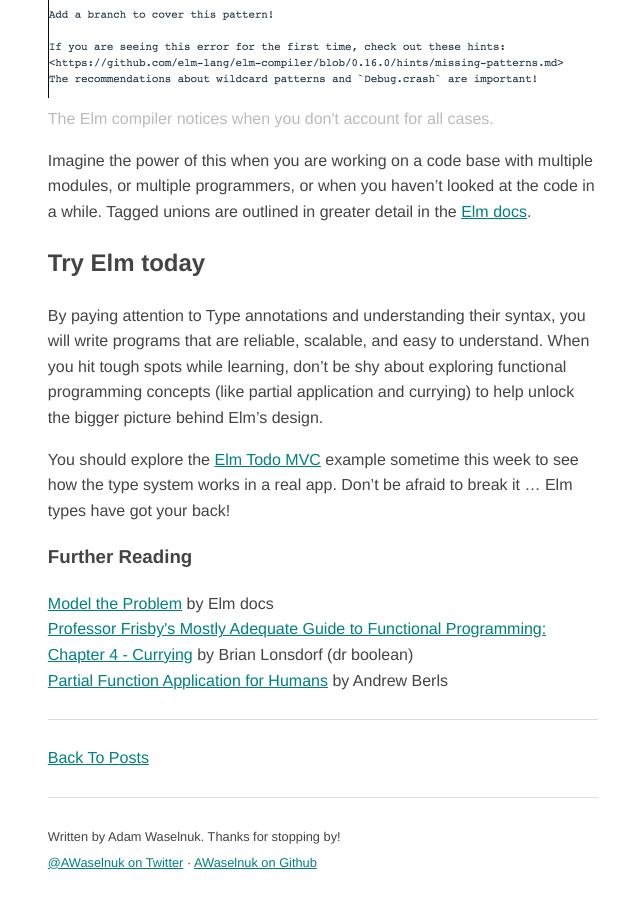
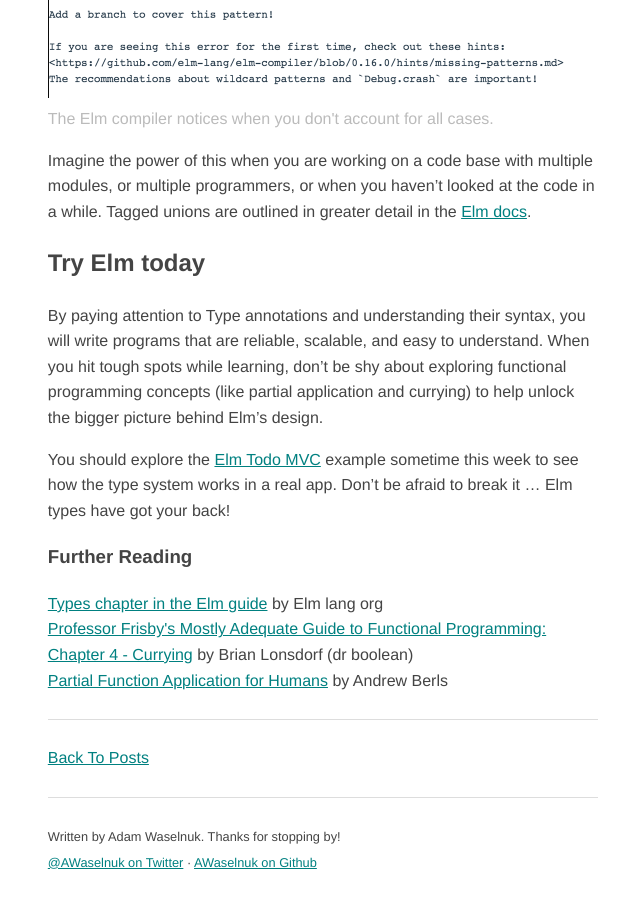
Before and after one commit to AWaselnuk/AWaselnuk.github.io, a Jekyll site: the page built from _posts/2016-05-27-understanding-the-elm-type-system.md, in a window 1280 px wide and 900 px high, scrolled down 6503 px. Shown: the whole window, without its empty margins (317-957 px from the left). Built offline with Jekyll 4.4.1, drawn with Linux system fonts in a browser that asks for light colours.

Commit message:
updating link in blog post to point to new elm guide

```diff
--- a/_posts/2016-05-27-understanding-the-elm-type-system.md
+++ b/_posts/2016-05-27-understanding-the-elm-type-system.md
@@ -9,9 +9,9 @@
   - types
   - static types
 readings:
-  - title: "Model the Problem"
-    author: "Elm docs"
-    url: "http://elm-lang.org/guide/model-the-problem"
+  - title: "Types chapter in the Elm guide"
+    author: "Elm lang org"
+    url: "http://guide.elm-lang.org/types/"
   - title: "Professor Frisby's Mostly Adequate Guide to Functional Programming: Chapter 4 - Currying"
     author: "Brian Lonsdorf (dr boolean)"
     url: "https://drboolean.gitbooks.io/mostly-adequate-guide/content/ch4.html"
```
